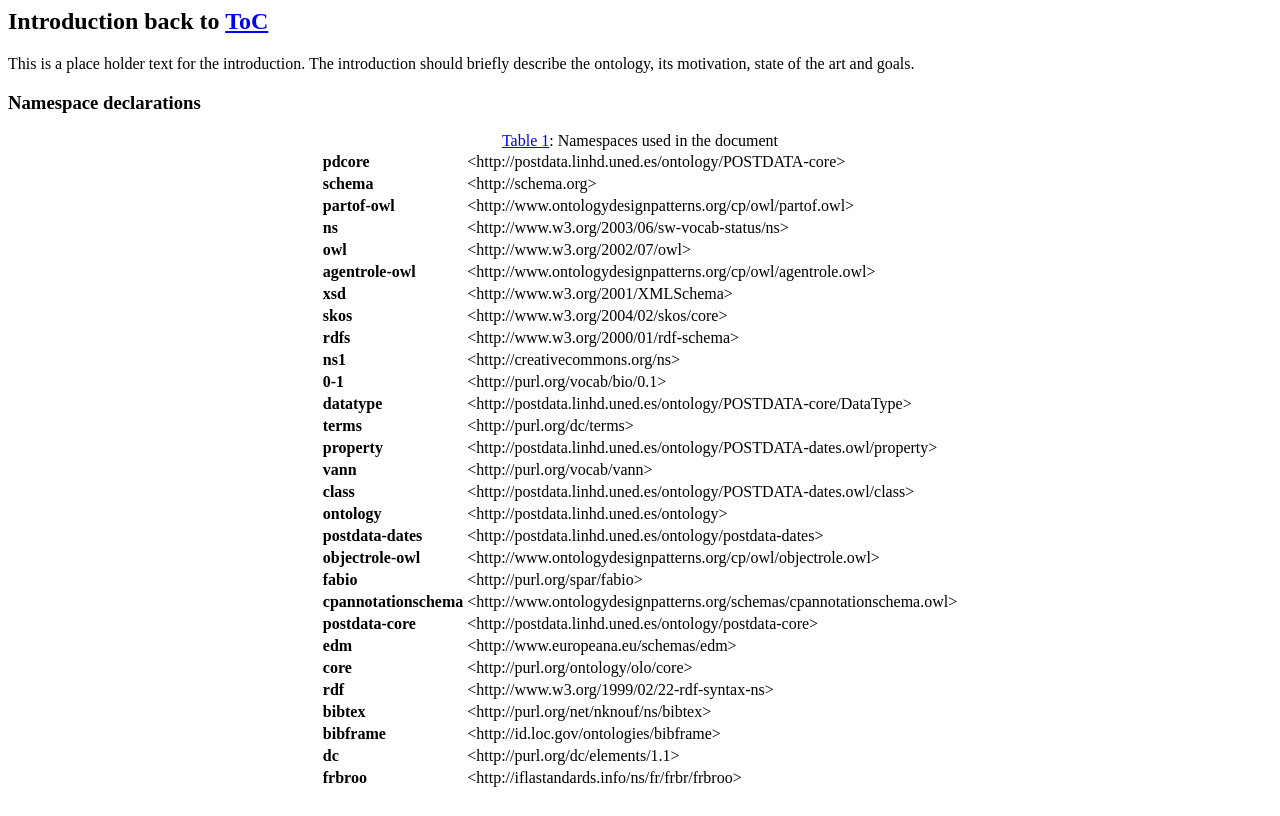
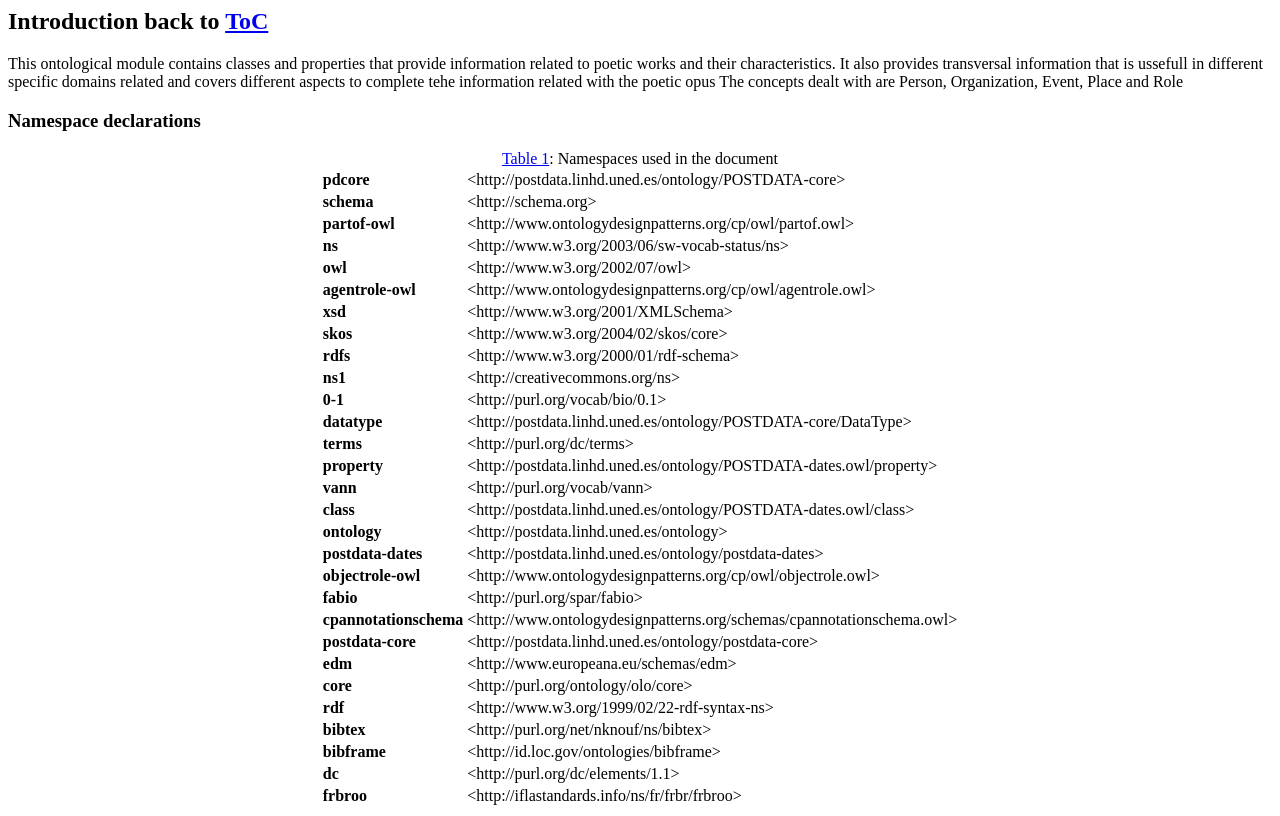
Before and after one commit to linhd-postdata/core-ontology, a plain HTML site: page OnToology/postdata-core.owl/documentation/sections/introduction-en.html in a window 1280 px wide. Drawn offline with Linux system fonts and the light colour scheme.

Commit message:
Update introduction-en.html

```diff
--- a/OnToology/postdata-core.owl/documentation/sections/introduction-en.html
+++ b/OnToology/postdata-core.owl/documentation/sections/introduction-en.html
@@ -1,6 +1,8 @@
 <html><h2 id="intro" class="list">Introduction <span class="backlink"> back to <a href="#toc">ToC</a></span></h2>
 <span class="markdown">
-This is a place holder text for the introduction. The introduction should briefly describe the ontology, its motivation, state of the art and goals.</span>
+This ontological module contains classes and properties that provide information related to poetic works and their characteristics.
+It also provides transversal information that is ussefull in different specific domains related and covers different aspects to complete tehe information related with the poetic opus
+The concepts dealt with are Person, Organization, Event, Place and Role</span>
 <div id="namespacedeclarations">
 <h3 id="ns" class="list">Namespace declarations</h3>
 <div id="ns" align="center">
```
